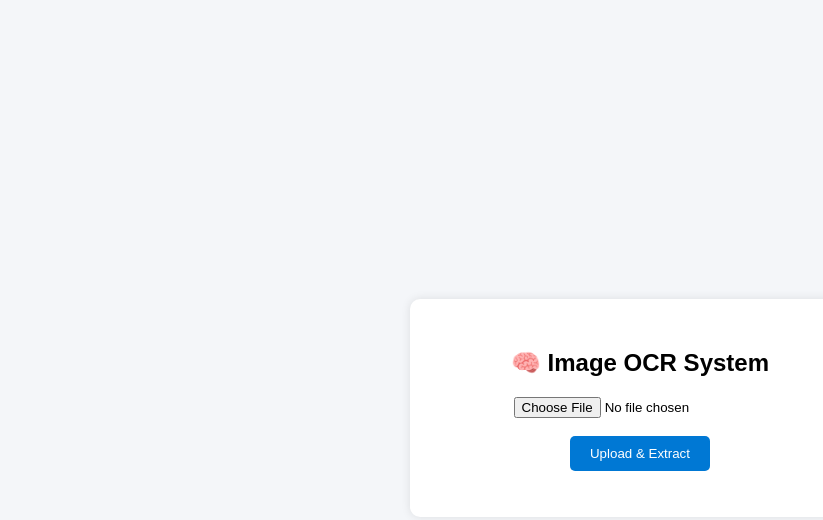
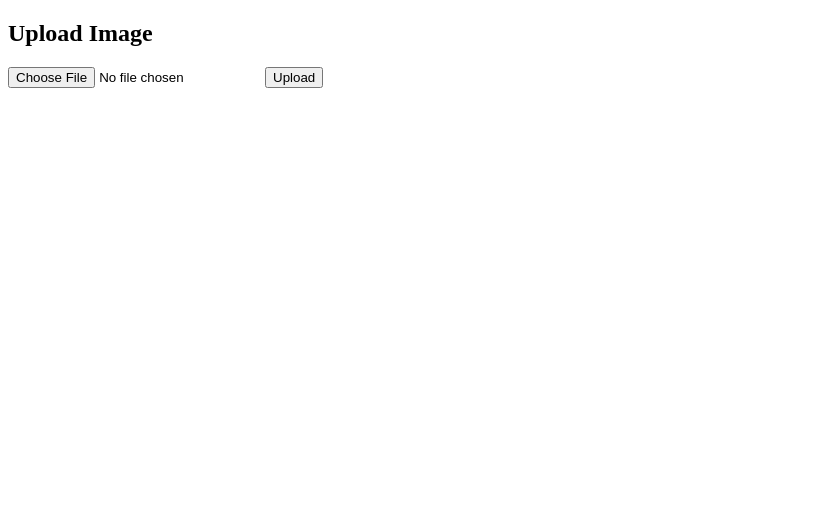
Before and after one commit to kajla22/vision-ocr-cap, a plain HTML site: page frontend/index.html in a window 1280 px wide. Shown: the whole page, without its empty margins (0-823 px from the left). Drawn offline with Linux system fonts and the light colour scheme.

Commit message:
commit again

```diff
--- a/frontend/index.html
+++ b/frontend/index.html
@@ -1,22 +1,16 @@
 <!DOCTYPE html>
 <html>
 <head>
-  <title>Image Text Extractor</title>
-  <style>
-    body { font-family: Arial; background: #f4f6f9; display: flex; justify-content: center; align-items: center; height: 100vh; }
-    .box { background: white; padding: 30px; border-radius: 10px; width: 400px; text-align: center; box-shadow: 0 0 10px rgba(0,0,0,0.1); }
-    button { padding: 10px 20px; background: #0078D4; color: white; border: none; border-radius: 5px; cursor: pointer; }
-  </style>
+    <title>Image Upload</title>
 </head>
 <body>
+    <h2>Upload Image</h2>
 
-<div class="box">
-  <h2>🧠 Image OCR System</h2>
-  <input type="file" id="fileInput" accept="image/*"><br><br>
-  <button onclick="uploadImage()">Upload & Extract</button>
-  <p id="status"></p>
-</div>
+    <input type="file" id="imageInput" />
+    <button onclick="uploadImage()">Upload</button>
 
-<script src="script.js"></script>
+    <div id="result"></div>
+
+    <script src="script.js"></script>
 </body>
 </html>
--- a/frontend/script.js
+++ b/frontend/script.js
@@ -1,39 +1,35 @@
+const FUNCTION_URL = "https://<YOUR-FUNCTION-APP-NAME>.azurewebsites.net/api/UploadImageFunction";
+
 async function uploadImage() {
-  const fileInput = document.getElementById("fileInput");
-  const status = document.getElementById("status");
+    const fileInput = document.getElementById("imageInput");
+    const result = document.getElementById("result");
 
     if (!fileInput.files.length) {
-    alert("Select an image first");
+        result.innerText = "Please select an image";
         return;
     }
 
     const formData = new FormData();
     formData.append("file", fileInput.files[0]);
 
-  status.innerText = "Uploading...";
-
     try {
-    const response = await fetch(
-      "http://localhost:7071/api/UploadImageFunction",
-      {
+        const response = await fetch(FUNCTION_URL, {
             method: "POST",
             body: formData
-      }
-    );
+        });
+
+        const data = await response.json();
 
         if (!response.ok) {
-      const text = await response.text();
-      throw new Error(text);
+            throw new Error(data.error || "Upload failed");
         }
 
-    const result = await response.json();
-    status.innerText = "Upload successful ✅";
-    console.log(result);
-
-    window.location.href = `result.html?id=${result.imageName}`;
+        result.innerHTML = `
+            <p>${data.message}</p>
+            <img src="${data.blobUrl}" width="300" />
+        `;
 
     } catch (err) {
-    console.error(err);
-    status.innerText = "Upload failed ❌";
+        result.innerText = "Upload failed: " + err.message;
     }
 }
```
Also changed, not shown: 2 other files. Lines whose indentation alone changed are shown as unchanged.
